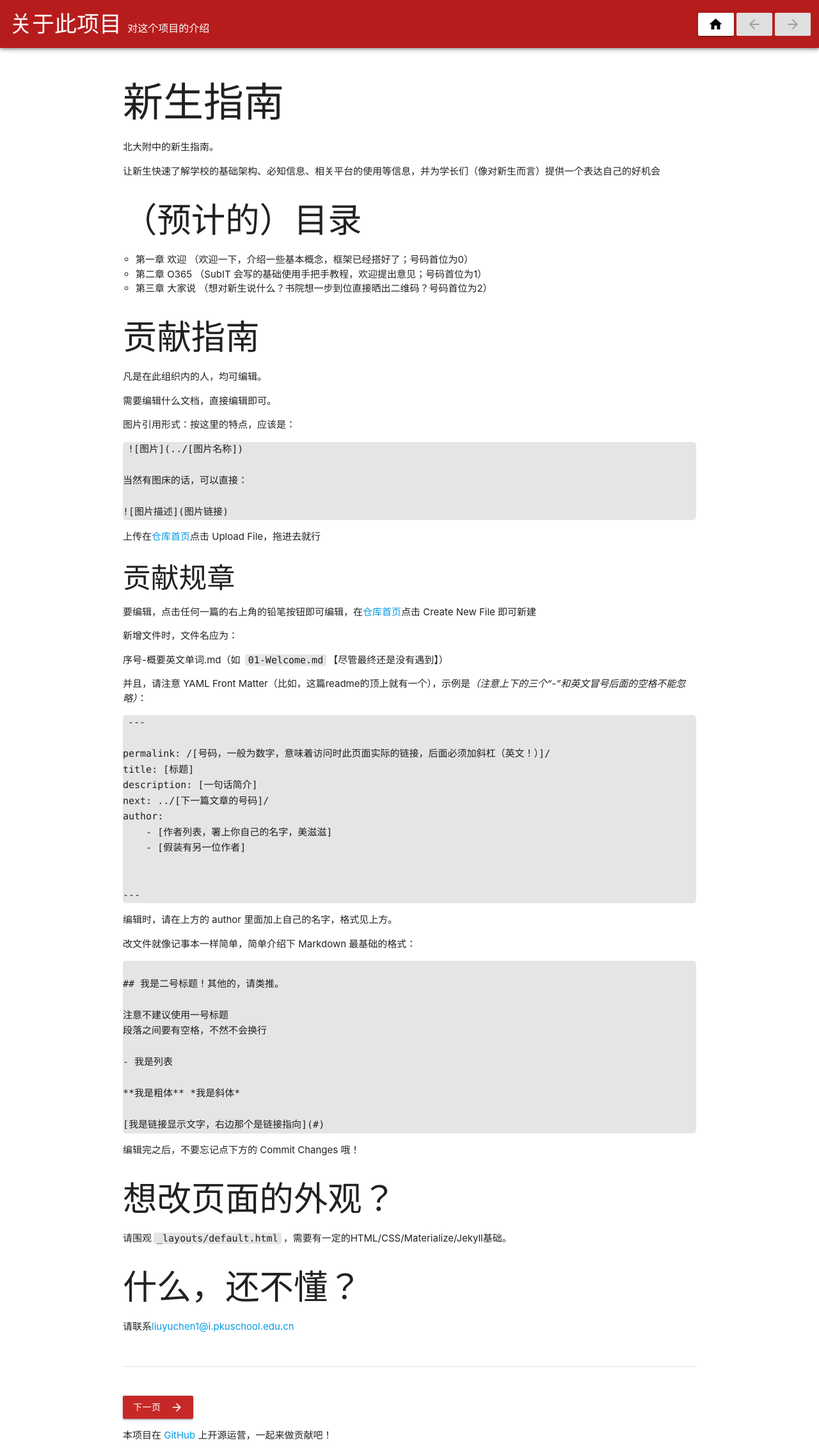
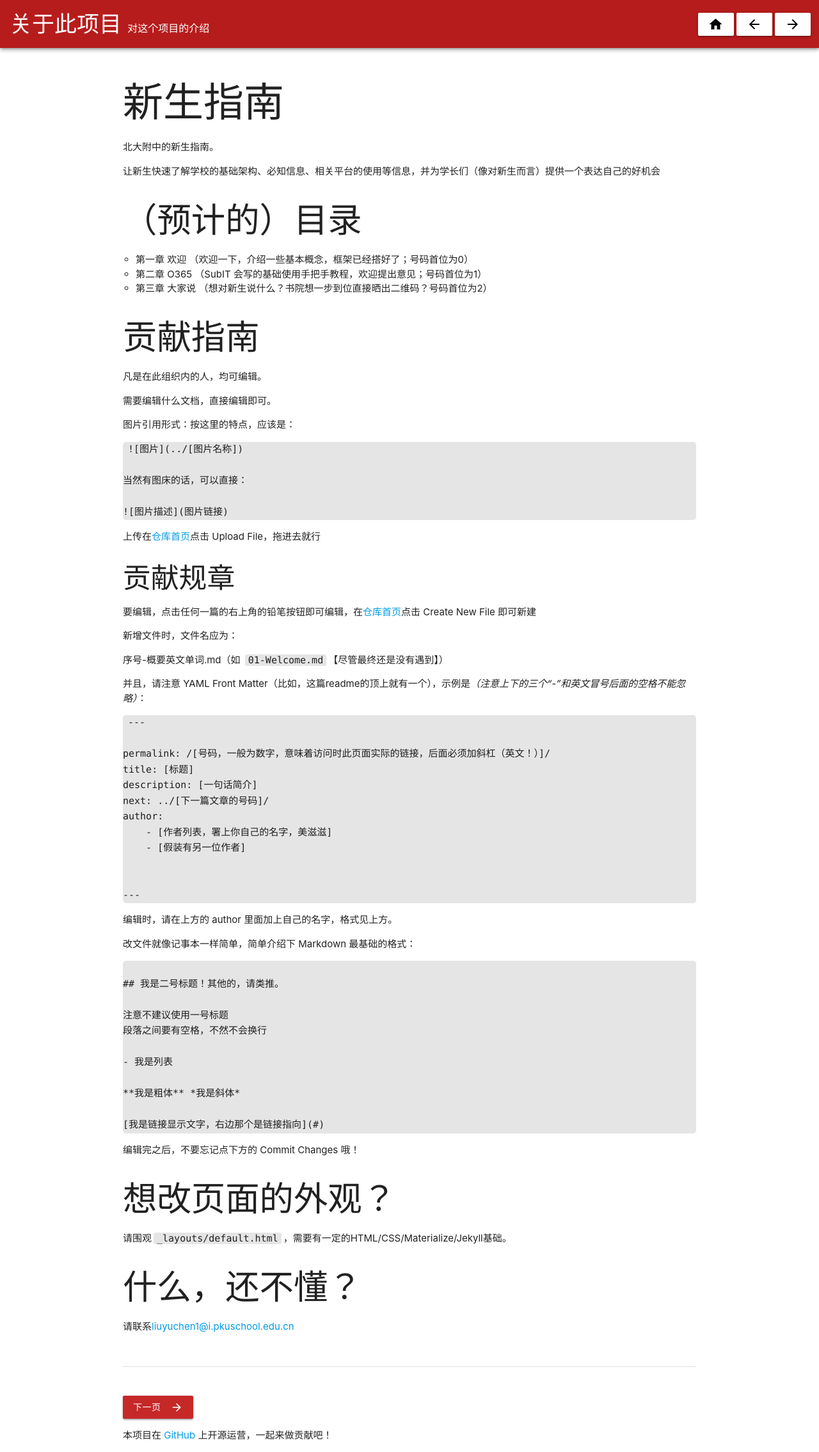
Before and after one commit to pkuschool/intro, a Jekyll site: the page built from readme.md, in a window 1280 px wide. Shown: the whole page at 64% size. Built offline with Jekyll 4.4.1, drawn with Linux system fonts in a browser that asks for light colours; nearby versions of some CDN libraries; our own code applies the rules of GitHub Pages for plain Markdown files.

Commit message:
fix again

```diff
--- a/_layouts/default.html
+++ b/_layouts/default.html
@@ -51,18 +51,18 @@
             <div class="right hide-on-small-and-down" style="margin-right: 13px">
                 <a href="{{ site.url }}/intro" class="btn white black-text navbtn"><i class="material-icons"
                         style="line-height: inherit !important">home</i></a>
-                {% if !start %}
+                {% if start == true %}
                 <a href="./{{ page.last }}" class="btn white black-text navbtn" id="last"><i class="material-icons"
                         style="line-height: inherit !important" >arrow_back</i></a>
                 {% else %}
-                <a href="./{{ page.last }}" class="btn white black-text navbtn disabled" id="last"><i class="material-icons"
+                <a href="./{{ page.last }}" class="btn white black-text navbtn" id="last"><i class="material-icons"
                         style="line-height: inherit !important">arrow_back</i></a>
                 {% endif %}
-                {% if !end %}
-                <a href="./{{ page.next }}" class="btn white black-text navbtn" id="next"><i class="material-icons"
+                {% if end == true %}
+                <a href="./{{ page.next }}" class="btn white black-text navbtn disabled" id="next"><i class="material-icons"
                         style="line-height: inherit !important" >arrow_forward</i></a>
                 {% else %}
-                <a href="./{{ page.next }}" class="btn white black-text navbtn disabled" id="next"><i class="material-icons"
+                <a href="./{{ page.next }}" class="btn white black-text navbtn" id="next"><i class="material-icons"
                         style="line-height: inherit !important">arrow_forward</i></a>
                 {% endif %}
             </div>
```
